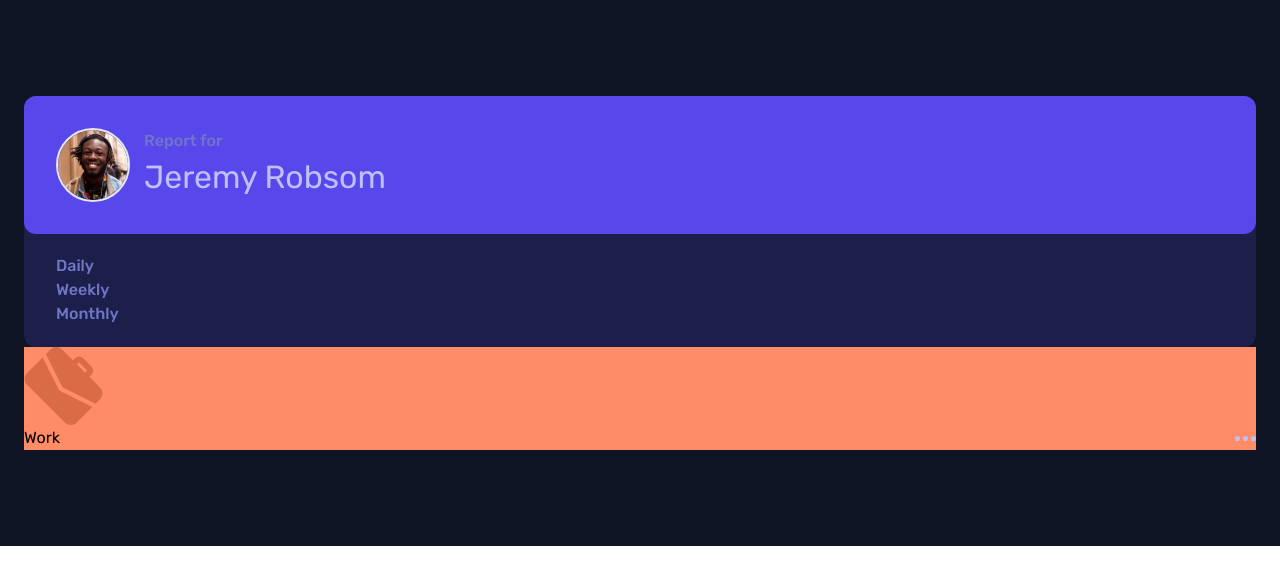
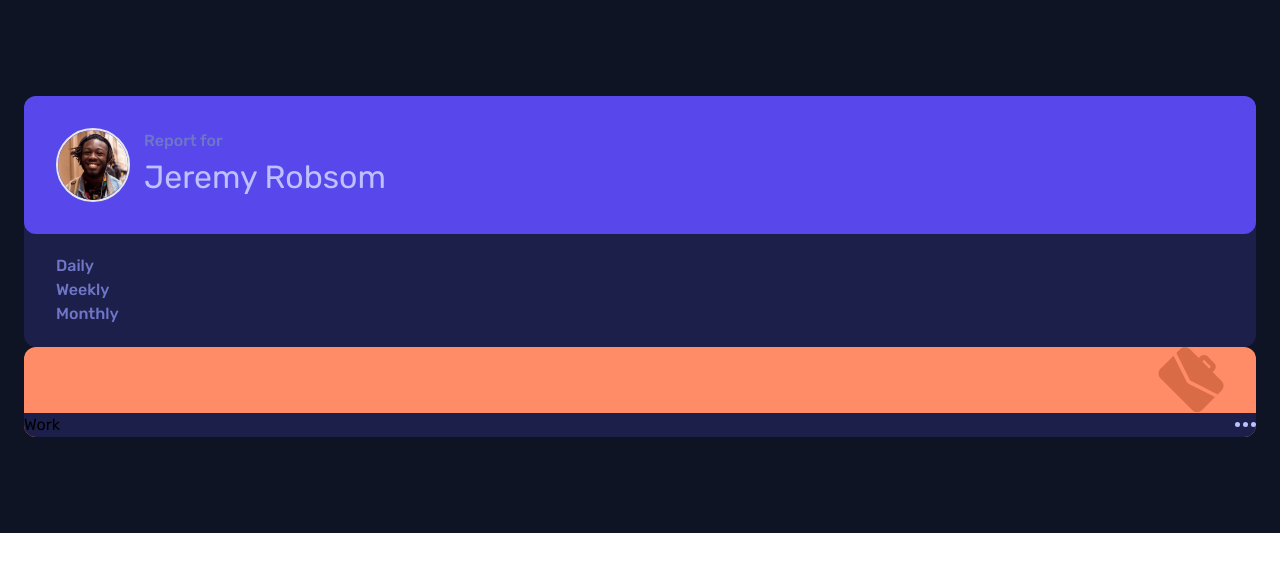
Before and after one commit to elvisowusu/Time-Tracker, a React (Vite) app: page / in a window 1280 px wide. Shown: the top 584 px of the page. Built offline with nearby package versions, Linux system fonts and the light colour scheme.

Commit message:
Refactor MainComponent.jsx to improve layout and styling

```diff
--- a/src/MainComponent.jsx
+++ b/src/MainComponent.jsx
@@ -42,9 +42,9 @@ function MainComponent() {
 
 
            <div className='w-full lg:grid-cols-3'>
-            <div className='relative bg-Lightredwork'>
-                    <img src={work} alt="" />
-                    <div className=''>
+            <div className={`relative bg-Lightredwork overflow-hidden rounded-xl`}>
+                    <div className='flex justify-end item px-[2rem]'><img className={`w-[4.1rem]`} src={work} alt="" /></div>
+                    <div className='bg-Darkblue'>
                         <div className='flex items-center justify-between'><p>Work</p><img src={ellipsis} alt="" /></div>
                     </div>
             </div>
```
